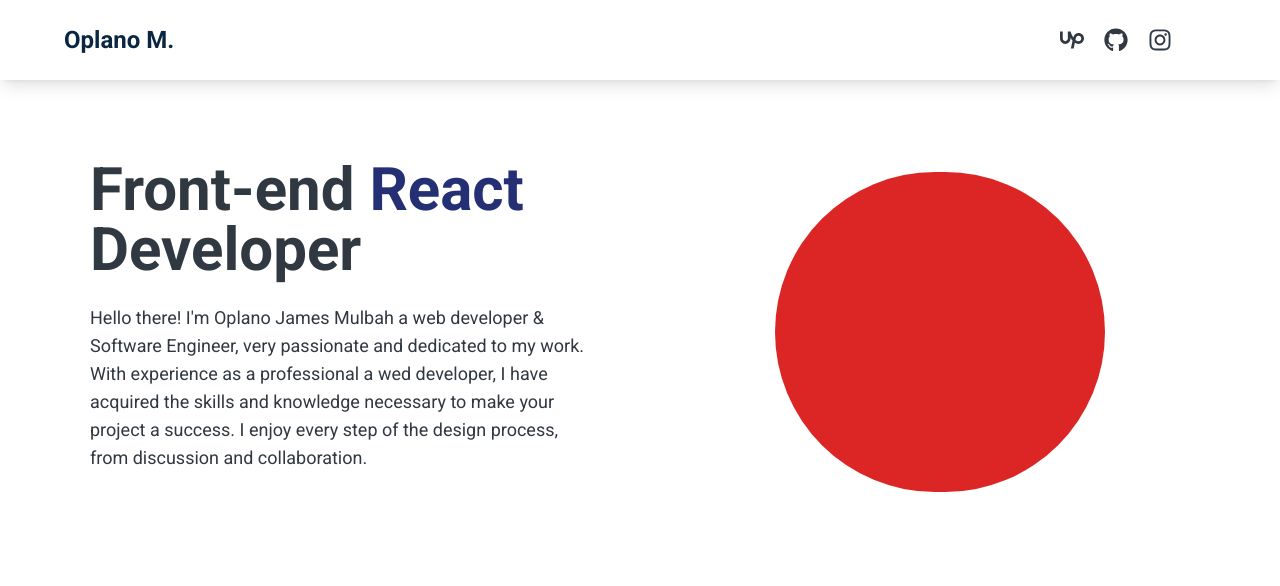
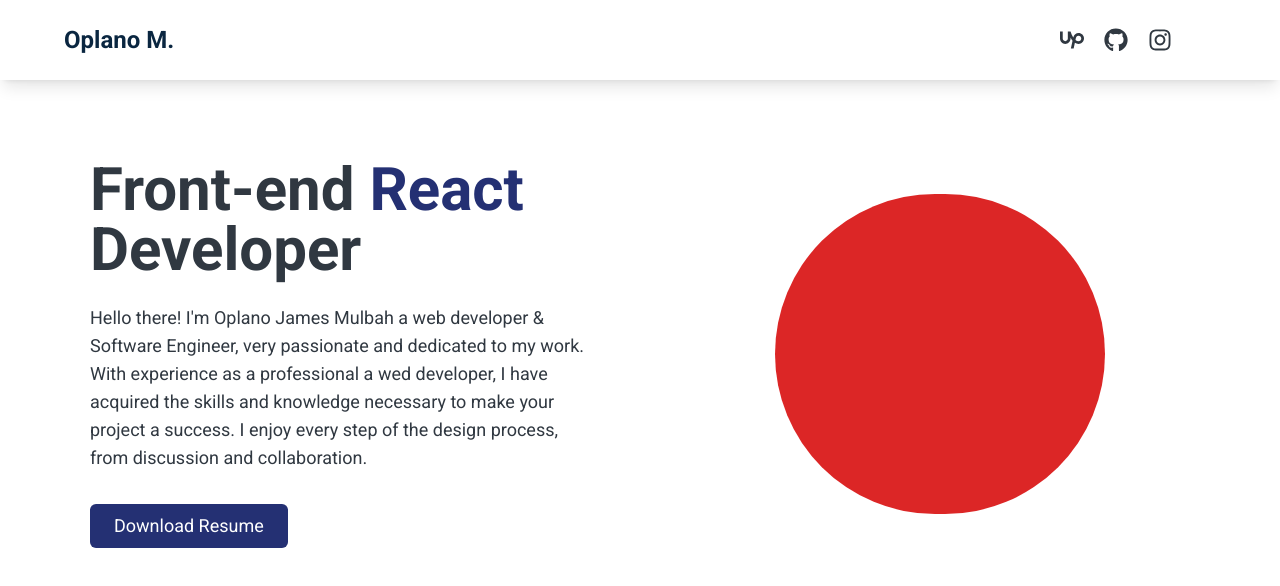
Before and after one commit to mulbahoplanojames/Main--Portfolio--Reactjs, a React (Vite) app: page / in a window 1280 px wide. Shown: the top 586 px of the page. Built offline with nearby package versions, Linux system fonts and the light colour scheme; some icons are missing.

Commit message:
Added the Hero Button as a component to the project

```diff
--- a/src/Components/Hero/Hero.jsx
+++ b/src/Components/Hero/Hero.jsx
@@ -1,6 +1,6 @@
 //! Data about me from the Constant Component
 import ABOUT_ME from "../../Constant/Constant";
-// import HeroButton from "../../Interfaces/Hero Button/HeroButton";
+import HeroButton from "../../Interfaces/Hero Button/HeroButton";
 
 const Hero = () => {
 	return (
@@ -11,7 +11,7 @@ const Hero = () => {
 						Front-end <span className='text-2'>React</span> Developer
 					</h1>
 					<p className='text-lg pb-8'>{ABOUT_ME}</p>
-					{/* <HeroButton /> */}
+					<HeroButton />
 				</div>
 				<div className='bg-red-600 py-20 md:w-heroContent2 h-80 md:h-80 order-first lg:order-last w-[340px] rounded-full'></div>
 			</div>
```
